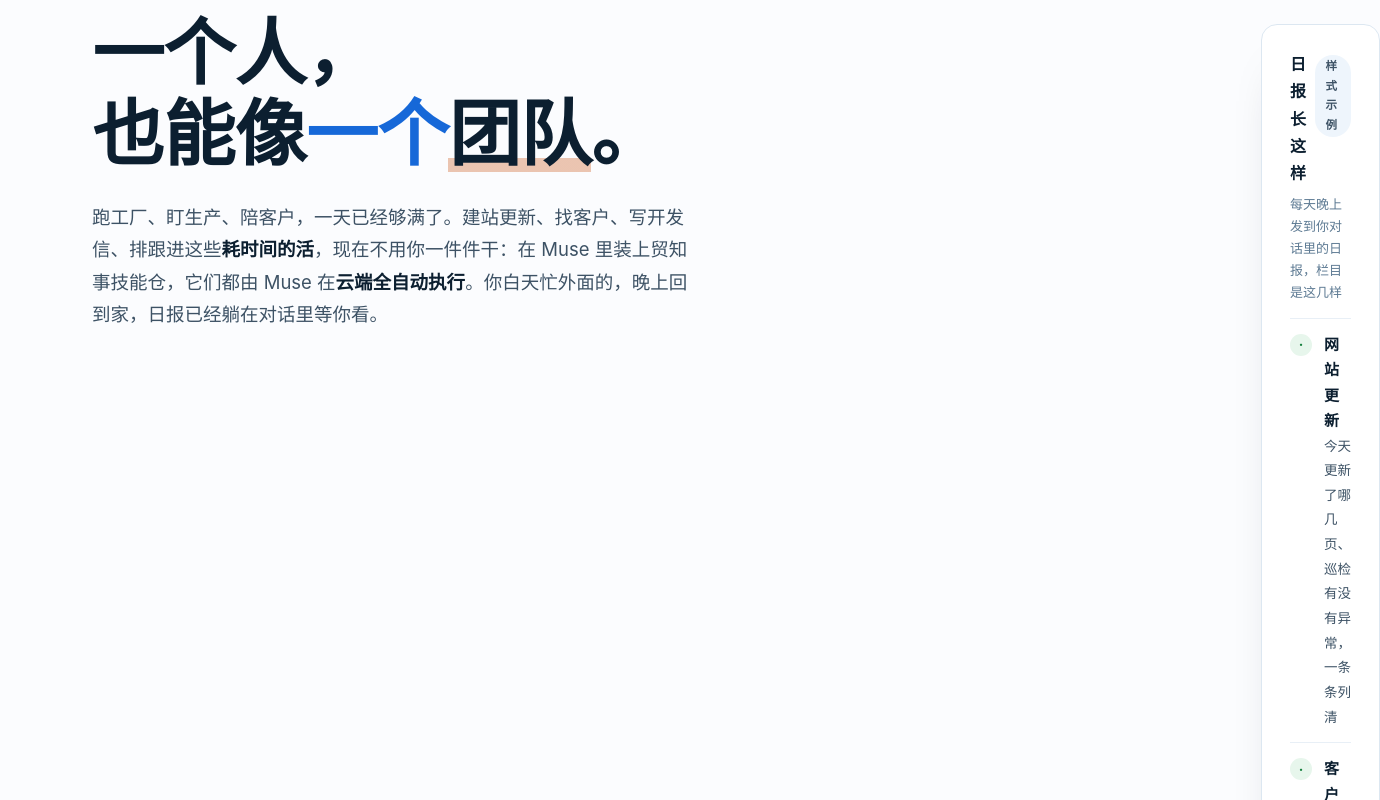
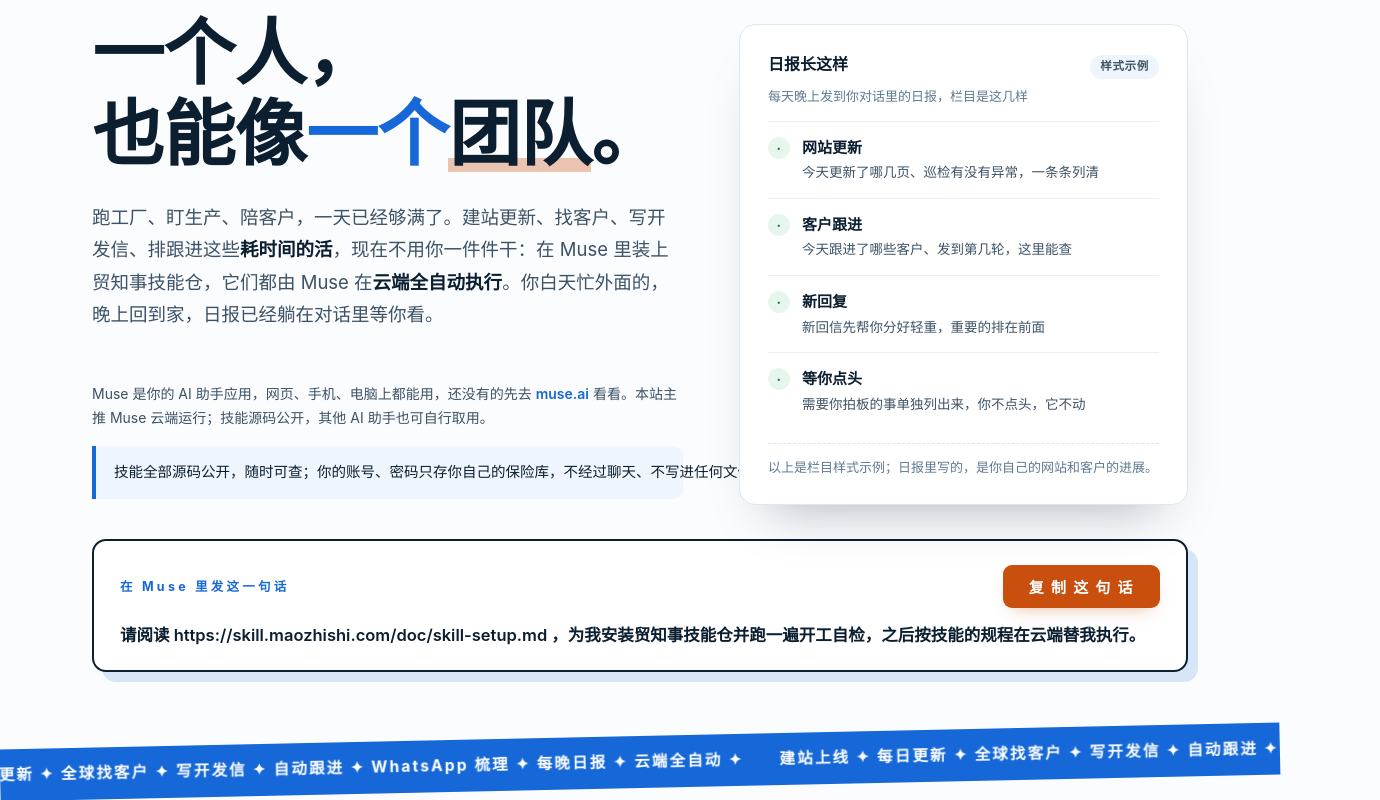
Before and after one commit to tony-apan/maozhishi-skills, a plain HTML site: page site/index.html in a window 1280 px wide. Shown: the part 180-980 px from the top of the page, 1380 px wide, since content can reach past the window. Drawn offline with Linux system fonts and the light colour scheme.

Commit message:
site: 展示站首页换版（Taste 版大字编辑风设计，Tony 批准上线；仅 site/index.html，技能本体与版本不变）

```diff
--- a/site/index.html
+++ b/site/index.html
@@ -33,10 +33,9 @@
   h1 .blue { color:var(--blue); }
   h1 .mark { background-image:linear-gradient(transparent 78%, rgba(201,79,14,.32) 78%, rgba(201,79,14,.32) 94%, transparent 94%); }
   .hero-grid { display:grid; grid-template-columns:1.25fr .95fr; gap:30px 56px; align-items:start; }
-  .hero-main { grid-column:1; grid-row:1; }
-  .hero-notes { grid-column:1; grid-row:2; }
-  .report { grid-column:2; grid-row:1 / span 2; margin-top:12px; }
-  .hero-grid > .prompt-card { grid-column:1 / -1; grid-row:3; max-width:none; margin-top:4px; }
+  .hero-left { grid-column:1; grid-row:1; display:flex; flex-direction:column; gap:30px; min-width:0; }
+  .report { grid-column:2; grid-row:1; margin-top:12px; min-width:0; }
+  .hero-grid > .prompt-card { grid-column:1 / -1; grid-row:2; max-width:none; margin-top:4px; min-width:0; }
   @media (min-width:1280px) { .trust-line { white-space:nowrap; font-size:14px; } }
   .hero .sub { font-size:18.5px; color:var(--ink2); margin-top:26px; line-height:1.75; max-width:600px; }
   .hero .sub strong { color:var(--ink); }
@@ -150,7 +149,7 @@
     .marquee span { padding:4px 12px; } }
   @media (max-width:900px) {
     .hero-grid { display:flex; flex-direction:column; gap:34px; }
-    .hero-main { order:1; } .prompt-card { order:2; } .report { order:3; margin-top:0; } .hero-notes { order:4; }
+    .hero-left { display:contents; } .hero-main { order:1; } .prompt-card { order:2; } .report { order:3; margin-top:0; } .hero-notes { order:4; }
     .mini h4 { white-space:normal; }
     .mini { flex-wrap:wrap; }
   }
@@ -200,9 +199,24 @@
   <div class="hero">
     <div class="eyebrow">贸知事技能仓 · 在 Muse 云端运行</div>
     <div class="hero-grid">
+      <div class="hero-left">
       <div class="hero-main">
         <h1>一个人，<br>也能像<span class="blue">一个</span><span class="mark">团队</span>。</h1>
         <p class="sub">跑工厂、盯生产、陪客户，一天已经够满了。建站更新、找客户、写开发信、排跟进这些<strong>耗时间的活</strong>，现在不用你一件件干：在 Muse 里装上贸知事技能仓，它们都由 Muse 在<strong>云端全自动执行</strong>。你白天忙外面的，晚上回到家，日报已经躺在对话里等你看。</p>
+      </div>
+      <div class="hero-notes">
+        <p class="support">Muse 是你的 AI 助手应用，网页、手机、电脑上都能用，还没有的先去 <a href="https://muse.ai" target="_blank" rel="noopener">muse.ai</a> 看看。本站主推 Muse 云端运行；技能源码公开，其他 AI 助手也可自行取用。</p>
+        <p class="trust-line">技能全部源码公开，随时可查；你的账号、密码只存你自己的保险库，不经过聊天、不写进任何文件。云端干活也要你先交代、先授权，关键动作都会回到你面前确认。</p>
+      </div>
+      </div>
+      <div class="report" role="region" aria-label="日报样式示意">
+        <div class="r-head"><span class="r-title">日报长这样</span><span class="r-tag">样式示例</span></div>
+        <div class="r-sub">每天晚上发到你对话里的日报，栏目是这几样</div>
+        <div class="r-item"><span class="dot">·</span><div><b>网站更新</b><span>今天更新了哪几页、巡检有没有异常，一条条列清</span></div></div>
+        <div class="r-item"><span class="dot">·</span><div><b>客户跟进</b><span>今天跟进了哪些客户、发到第几轮，这里能查</span></div></div>
+        <div class="r-item"><span class="dot">·</span><div><b>新回复</b><span>新回信先帮你分好轻重，重要的排在前面</span></div></div>
+        <div class="r-item"><span class="dot">·</span><div><b>等你点头</b><span>需要你拍板的事单独列出来，你不点头，它不动</span></div></div>
+        <div class="r-foot">以上是栏目样式示例；日报里写的，是你自己的网站和客户的进展。</div>
       </div>
       <div class="prompt-card">
           <div class="p-head">
@@ -213,19 +227,6 @@
             </div>
           </div>
           <div class="p-text" id="promptText">请阅读 https://skill.maozhishi.com/doc/skill-setup.md ，为我安装贸知事技能仓并跑一遍开工自检，之后按技能的规程在云端替我执行。</div>
-      </div>
-      <div class="hero-notes">
-        <p class="support">Muse 是你的 AI 助手应用，网页、手机、电脑上都能用，还没有的先去 <a href="https://muse.ai" target="_blank" rel="noopener">muse.ai</a> 看看。本站主推 Muse 云端运行；技能源码公开，其他 AI 助手也可自行取用。</p>
-        <p class="trust-line">技能全部源码公开，随时可查；你的账号、密码只存你自己的保险库，不经过聊天、不写进任何文件。云端干活也要你先交代、先授权，关键动作都会回到你面前确认。</p>
-      </div>
-      <div class="report" role="region" aria-label="日报样式示意">
-        <div class="r-head"><span class="r-title">日报长这样</span><span class="r-tag">样式示例</span></div>
-        <div class="r-sub">每天晚上发到你对话里的日报，栏目是这几样</div>
-        <div class="r-item"><span class="dot">·</span><div><b>网站更新</b><span>今天更新了哪几页、巡检有没有异常，一条条列清</span></div></div>
-        <div class="r-item"><span class="dot">·</span><div><b>客户跟进</b><span>今天跟进了哪些客户、发到第几轮，这里能查</span></div></div>
-        <div class="r-item"><span class="dot">·</span><div><b>新回复</b><span>新回信先帮你分好轻重，重要的排在前面</span></div></div>
-        <div class="r-item"><span class="dot">·</span><div><b>等你点头</b><span>需要你拍板的事单独列出来，你不点头，它不动</span></div></div>
-        <div class="r-foot">以上是栏目样式示例；日报里写的，是你自己的网站和客户的进展。</div>
       </div>
     </div>
   </div>
```
